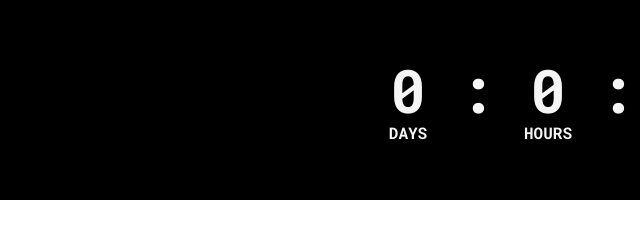
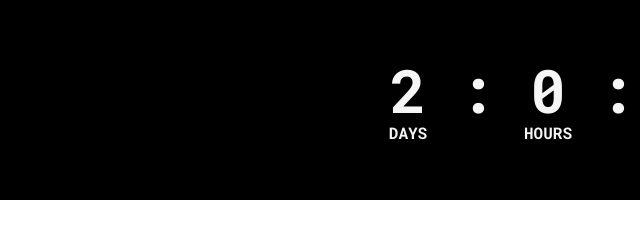
Before and after one commit to NickRipmeester/Countdown-to-date-timer, a plain HTML site: page index.html in a window 1280 px wide. Shown: the full height of the page, 0-640 px from the left. Drawn offline with Linux system fonts and the light colour scheme.

Commit message:
Update index.html

```diff
--- a/index.html
+++ b/index.html
@@ -102,7 +102,7 @@
         </div>
     </div>
     <script>
-        var countDownDate = new Date ("September 16, 2024 14:00:00").getTime();
+        var countDownDate = new Date ("September 18, 2024 14:00:00").getTime();
         var x = setInterval(function(){
             var now = new Date().getTime();
             var distance = countDownDate - now;
```
